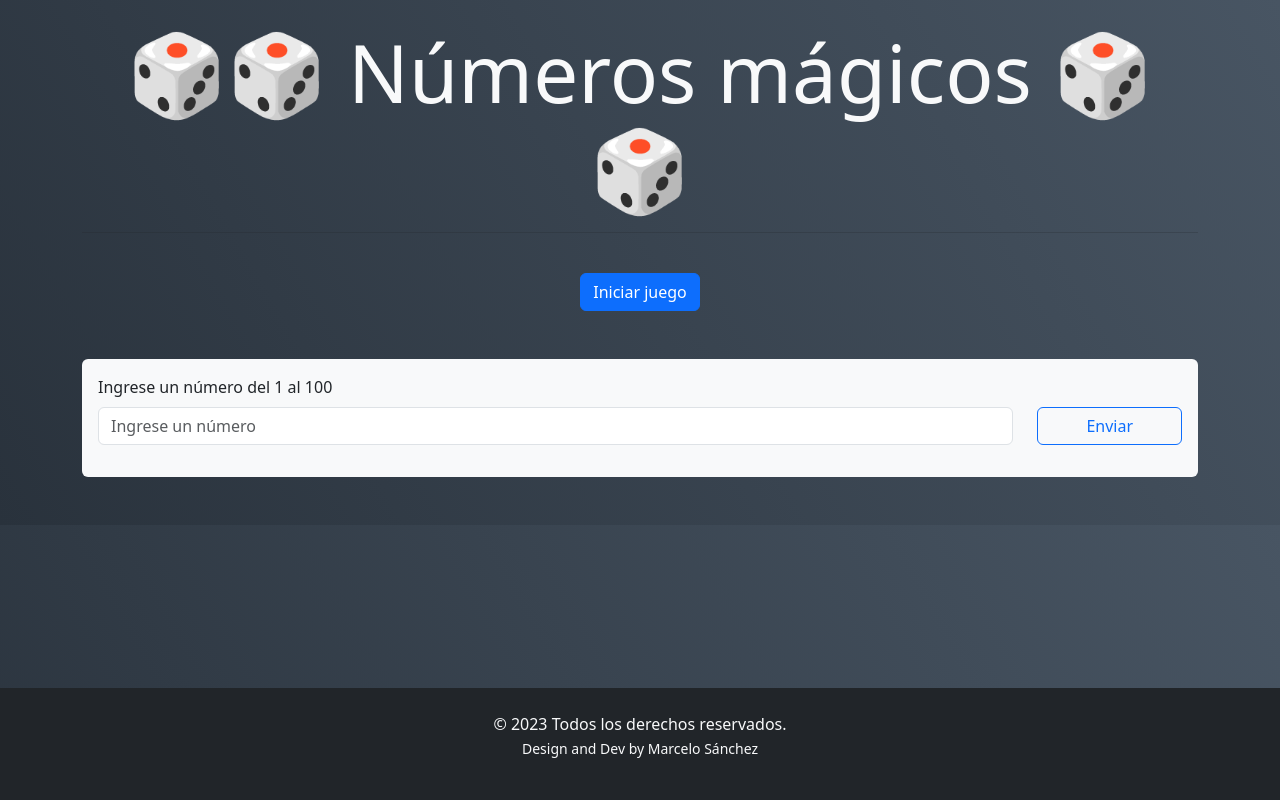
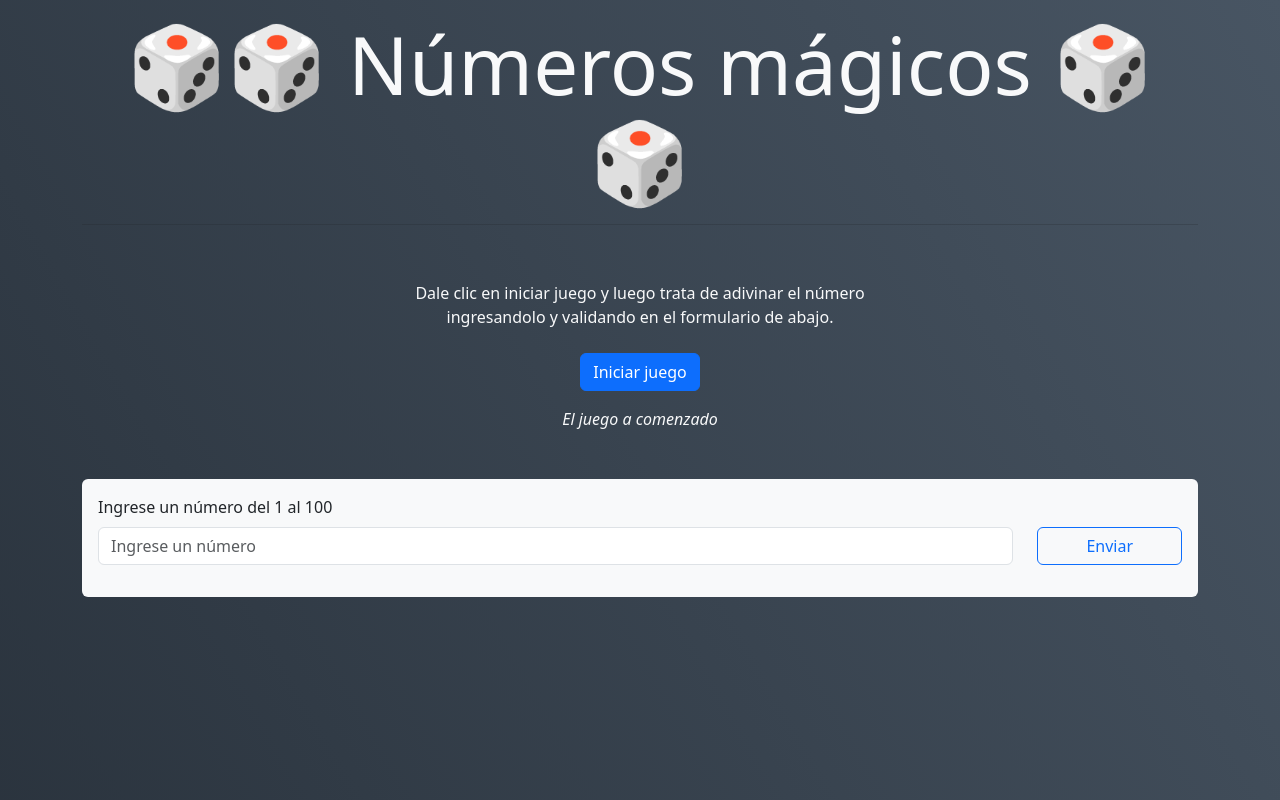
Before and after one commit to mSanchezDeveloper/number-ramdom, a plain HTML site: page index.html in a window 1280 px wide. Both pictures are taken after a click on the button "Iniciar juego". Shown: the top 800 px of the page. Drawn offline with nearby package versions, Linux system fonts and the light colour scheme.

Commit message:
Add validations and texts

```diff
--- a/css/style.css
+++ b/css/style.css
@@ -1,3 +1,7 @@
 body{
     background-image: linear-gradient(60deg, #29323c 0%, #485563 100%);
 }
+
+main.container{
+    height: 65vh;
+}
--- a/index.html
+++ b/index.html
@@ -18,13 +18,17 @@
 </head>
 
 <body>
-    <header class="container py-4">
+    <header class="container py-3">
         <h1 class="text-center text-light display-1">🎲🎲 Números mágicos 🎲🎲</h1>
         <hr>
     </header>
+    <div class="container text-center my-4 ">
+        <p class="text-light">Dale clic en iniciar juego y luego trata de adivinar el número<br>ingresandolo y validando en el formulario de abajo.</p>
+    </div>
     <main class="container">
         <section class="text-center">
             <button class="btn btn-primary" onclick="generarNumeroAleatorio()">Iniciar juego</button>
+            <p class="text-light mt-3"><i id="text-start"></i></p>
             <form class="my-5 bg-light rounded-2 p-3">
                 <div class="mb-3">
                     <label for="numeroIngresado" class="form-label text-start d-block">Ingrese un número del 1 al
@@ -40,7 +44,7 @@
             </div>
         </section>
     </main>
-    <footer class="bg-dark text-light text-center py-4 fixed-bottom">
+    <footer class="bg-dark text-light text-center py-4">
         <p>&copy; 2023 Todos los derechos reservados. <br><small>Design and Dev by Marcelo Sánchez</small></p>
     </footer>
     <!-- JS Bootstrap -->
--- a/js/app.js
+++ b/js/app.js
@@ -4,6 +4,9 @@ function generarNumeroAleatorio() {
     console.log("Desde generar número")
     numeroAleatorio = Math.floor(Math.random() * 100) + 1;
     console.log(numeroAleatorio);
+    let textStart = document.querySelector("#text-start");
+    console.log(textStart);
+    textStart.innerHTML = "El juego a comenzado";
 }
 
 function consultarNumero() {
@@ -15,14 +18,20 @@ function consultarNumero() {
     console.log(numeroIngresado);
     console.log(numeroAleatorio);
     if (numeroIngresado === numeroAleatorio) {
-        alertMsg.innerHTML = "<h2>Lo lograste</h2>"
+        alertMsg.innerHTML = `<h2>¡Felicidades!</h2> <h4>Lo lograste</h4>`
         console.log(alertMsg)
         alertWindow.className = "alert alert-success"
     } else if (numeroIngresado > numeroAleatorio) {
         alertMsg.innerHTML = "<h2>Ingresaste un número mayor.</h2> Casi lo logras"
         console.log(alertMsg)
         alertWindow.className = "alert alert-warning"
-    } else {
+    } else if (Number.isNaN(NaN)) {
+        console.log("Estamos acá?")
+        alertMsg.innerHTML = "<h2>Comienza el juego e ingresa un número</h2>"
+        console.log(alertMsg)
+        alertWindow.className = "alert alert-danger"
+    }
+    else {
         alertMsg.innerHTML = "<h2>Ingresaste un número menor.</h2> Casi lo logras"
         console.log(alertMsg)
         alertWindow.className = "alert alert-warning"
```
